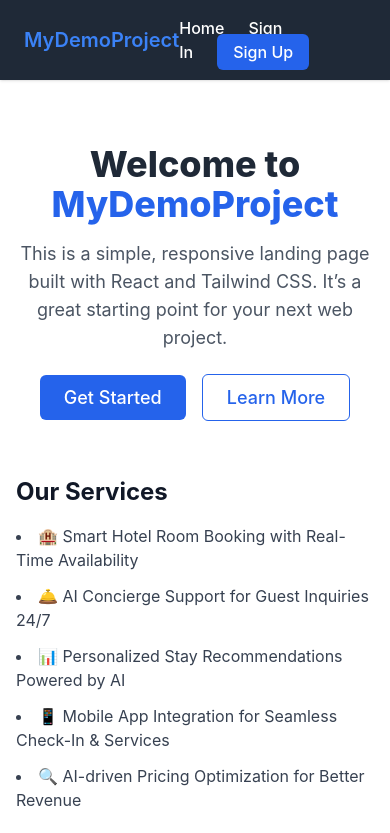
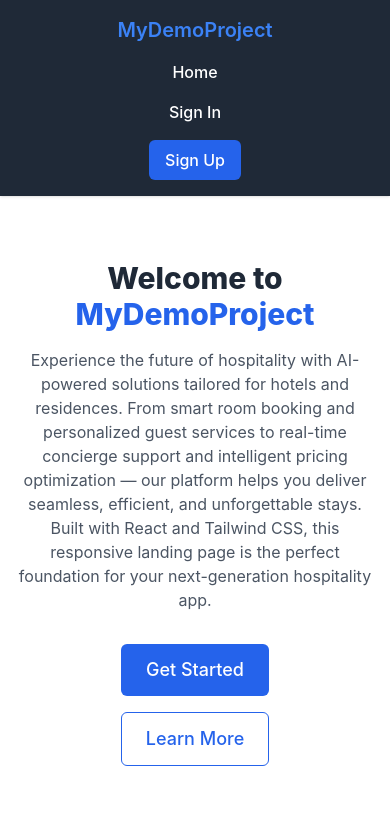
Before and after one commit to tansenkhan1990/react-cross-platform, a React (Create React App) app: page / in a window 390 px wide. Shown: the top 833 px of the page. Built offline with nearby package versions, Linux system fonts and the light colour scheme.

Commit message:
make it responsive

```diff
--- a/src/App.tsx
+++ b/src/App.tsx
@@ -5,21 +5,15 @@ function App() {
     <div className="min-h-screen flex flex-col bg-white text-gray-800">
       {/* Header */}
       <header className="bg-gray-800 text-white shadow">
-        <div className="max-w-7xl mx-auto px-6 py-4 flex justify-between items-center">
-          {/* Logo */}
+        <div className="max-w-7xl mx-auto px-6 py-4 flex flex-col sm:flex-row justify-between items-center">
           <div className="flex items-center space-x-2">
-            {/* <img
-              src="https://via.placeholder.com/32"
-              alt="logo"
-              className="w-8 h-8 rounded-full"
-            /> */}
             <span className="text-xl font-semibold text-blue-500">
               MyDemoProject
             </span>
           </div>
 
           {/* Navigation */}
-          <nav className="space-x-6">
+          <nav className="flex flex-col sm:flex-row items-center gap-4 mt-4 sm:mt-0">
             <a
               href="#home"
               className="hover:text-blue-300 transition-colors font-medium"
@@ -44,14 +38,20 @@ function App() {
 
       {/* Hero Section */}
       <main className="flex-grow flex flex-col items-center justify-center px-4 py-16 text-center">
-        <h2 className="text-4xl font-extrabold mb-4">
+        <h2 className="text-3xl sm:text-4xl font-extrabold mb-4">
           Welcome to <span className="text-blue-600">MyDemoProject</span>
         </h2>
-        <p className="text-lg text-gray-600 max-w-xl mb-8">
-          This is a simple, responsive landing page built with React and
-          Tailwind CSS. It’s a great starting point for your next web project.
+        <p className="text-base sm:text-lg text-gray-600 max-w-2xl mb-8">
+          Experience the future of hospitality with AI-powered solutions
+          tailored for hotels and residences. From smart room booking and
+          personalized guest services to real-time concierge support and
+          intelligent pricing optimization — our platform helps you deliver
+          seamless, efficient, and unforgettable stays. Built with React and
+          Tailwind CSS, this responsive landing page is the perfect foundation
+          for your next-generation hospitality app.
         </p>
-        <div className="space-x-4">
+
+        <div className="flex flex-col sm:flex-row gap-4">
           <a
             href="#signup"
             className="bg-blue-600 text-white px-6 py-3 rounded-md text-lg font-medium hover:bg-blue-700"
@@ -67,12 +67,11 @@ function App() {
         </div>
 
         {/* Our Services Section */}
-        {/* Our Services Section */}
-        <section className="mt-16 w-full max-w-4xl text-left">
+        <section className="mt-16 w-full max-w-4xl text-center mx-auto px-4">
           <h3 className="text-2xl font-bold mb-4 text-gray-900">
             Our Services
           </h3>
-          <ul className="space-y-3 text-gray-700 list-disc list-inside">
+          <ul className="space-y-3 text-gray-700 text-base sm:text-lg">
             <li>🏨 Smart Hotel Room Booking with Real-Time Availability</li>
             <li>🛎️ AI Concierge Support for Guest Inquiries 24/7</li>
             <li>📊 Personalized Stay Recommendations Powered by AI</li>
```
